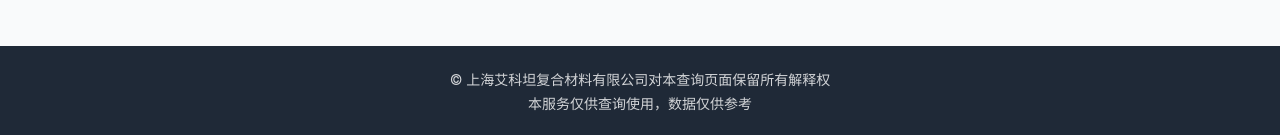
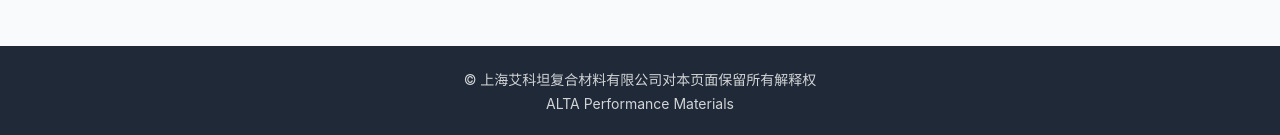
Before and after one commit to Jessiejr/jessiejr.github.io, a plain HTML site: page index.html in a window 1280 px wide. Shown: the part 752-887 px from the top of the page. Drawn offline with nearby package versions, Linux system fonts and the light colour scheme.

Commit message:
Add files via upload

```diff
--- a/index.html
+++ b/index.html
@@ -167,8 +167,8 @@
   <!-- 页脚 -->
   <footer class="bg-gray-800 text-white py-6">
     <div class="container mx-auto px-4 text-center text-sm opacity-80">
-      <p>© 上海艾科坦复合材料有限公司对本查询页面保留所有解释权</p>
-      <p class="mt-1">本服务仅供查询使用，数据仅供参考</p>
+      <p>© 上海艾科坦复合材料有限公司对本页面保留所有解释权</p>
+      <p class="mt-1">ALTA Performance Materials</p>
     </div>
   </footer>
 
```
